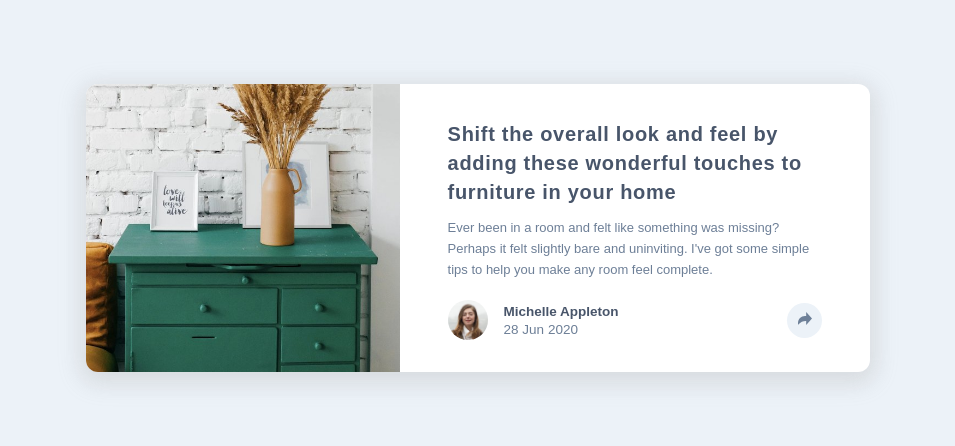
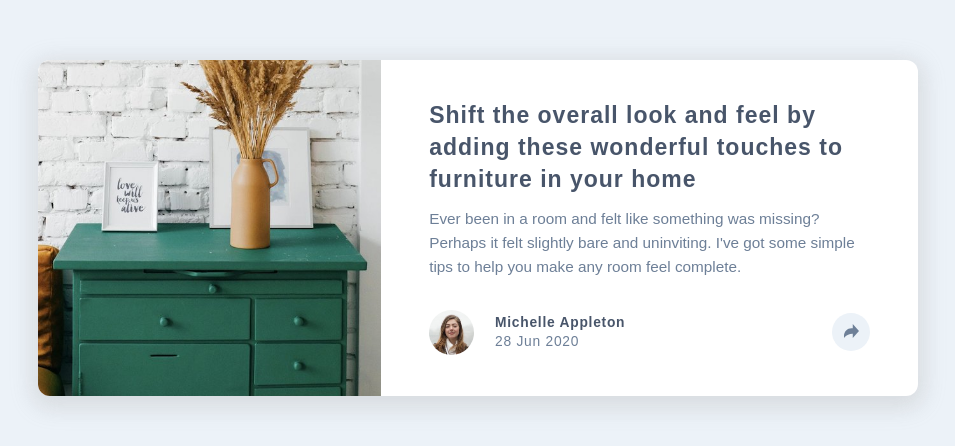
Before and after one commit to andrewpatasik/article-preview-component-master, a plain HTML site: page index.html in a window 1536 px wide. Shown: the part 172-618 px from the top of the page, without its empty margins (290-1245 px from the left). Drawn offline with Linux system fonts and the light colour scheme; a web font is replaced by a local one.

Commit message:
fix styling

```diff
--- a/style.css
+++ b/style.css
@@ -259,14 +259,14 @@ button {
 
 @media (min-width: 1440px) {
   #card {
-    width: calc(1440px - 41rem);
-    height: 18rem;
+    width: calc(1440px - 35rem);
+    height: 21rem;
     flex-direction: row;
     overflow: visible;
   }
 
   #card__article__image {
-    width: 40%;
+    width: 39%;
     height: 100%;
     object-fit: cover;
     border-top-left-radius: 0.75rem;
@@ -275,19 +275,44 @@ button {
 
   #card__article__content {
     height: 100%;
-    padding: 1.5rem 3rem 1.75rem 3rem;
+    padding: 1.7rem 3rem 1.7rem 3rem;
   }
 
   #card__article__content > h1 {
-    font-size: calc(1em + 7px);
+    font-size: calc(1em + 10px);
+  }
+
+  #card__article__content > p {
+    font-size: calc(1em + 2.3px);
+  }
+
+  #card__article__detail__author {
+    width: 45x;
+    height: 45px;
+    margin-right: 1.3rem;
+  }
+
+  #card__article__detail__namedate > p {
+    font-size: calc(1em + 1.3px);
+    letter-spacing: 0.75px;
+  }
+
+  #card__article__detail__share__button {
+    width: 38px;
+    height: 38px;
+  }
+
+  #card__article__detail__share__button > img {
+    width: 15px;
+    height: 14px;
   }
 
   #card__article__detail__share__content {
     width: auto;
     height: auto;
-    bottom: 6rem;
+    bottom: 7rem;
     right: -5rem;
-    padding: 1rem 3rem;
+    padding: 1.2rem 3.3rem;
     border-radius: 0.75rem;
     transition: opacity 0.1s ease-out;
   }
@@ -304,10 +329,22 @@ button {
     left: 41%;
   }
 
+  #card__article__detail__share__label {
+    font-size: calc(1em + 2px);
+  }
+
   /* utilities */
 
+  .spacing-tight {
+    letter-spacing: 1px;
+  }
+
+  .line-narrow {
+    line-height: 1.5rem;
+  }
+
   .line-loose {
-    line-height: 1.8rem;
+    line-height: 2rem;
   }
 
   .hidden {
```
